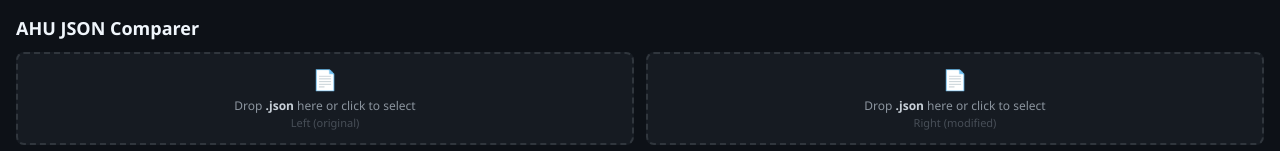
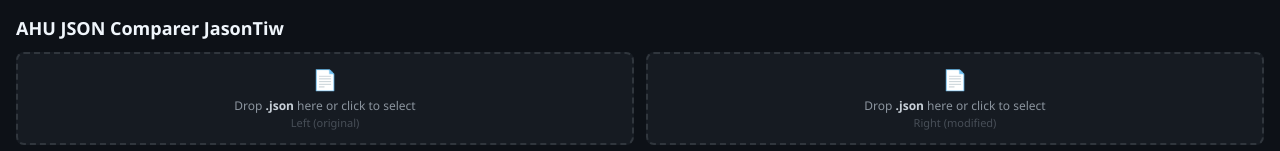
Before and after one commit to jasontiw/ahu-json-comparer, a website built with Vite: page index.html in a window 1280 px wide. Shown: the top 151 px of the page. Built offline with nearby package versions, Linux system fonts and the light colour scheme.

Commit message:
feat: update header title to include author name

```diff
--- a/index.html
+++ b/index.html
@@ -10,7 +10,7 @@
 <body>
 
 <div class="header">
-  <h1>AHU JSON Comparer</h1>
+  <h1>AHU JSON Comparer JasonTiw</h1>
   <div class="stats" id="statsBar"></div>
 </div>
 
```
